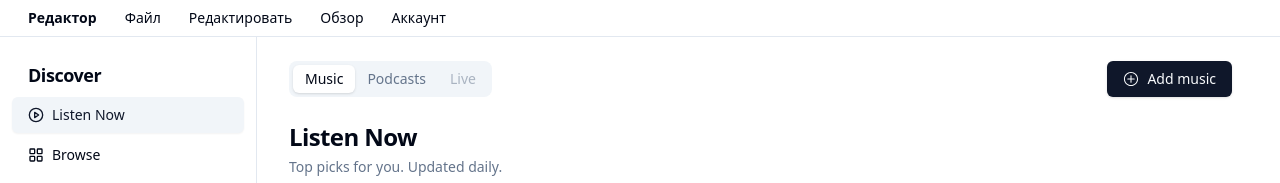
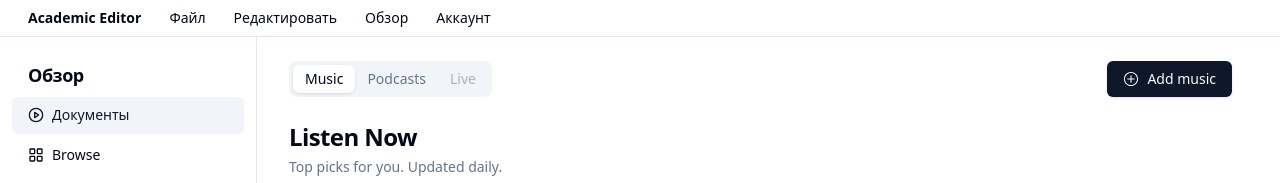
Before and after one commit to finds-su/academic-editor, a React (Vite) app: page / in a window 1280 px wide. Shown: the top 183 px of the page. Built offline with nearby package versions, Linux system fonts and the light colour scheme.

Commit message:
fix: router

```diff
--- a/src/app.tsx
+++ b/src/app.tsx
@@ -3,33 +3,31 @@ import IndexLayout from '@/components/pages/index/index-layout.tsx';
 import { BrowserRouter, Route, Routes } from 'react-router-dom';
 import { Menu } from '@/components/common/menu.tsx';
 import { playlists, Sidebar } from '@/components/common/sidebar.tsx';
-import { Tabs, TabsContent, TabsList, TabsTrigger } from '@/components/ui/tabs.tsx';
-import { Button } from '@/components/ui/button.tsx';
-import { PlusCircledIcon } from '@radix-ui/react-icons';
-import { Separator } from '@/components/ui/separator.tsx';
-import { ScrollArea, ScrollBar } from '@/components/ui/scroll-area.tsx';
-import { AlbumArtwork, listenNowAlbums, madeForYouAlbums } from '@/components/common/album-artwork.tsx';
-import { PodcastEmptyPlaceholder } from '@/components/common/podcast-empty-placeholder.tsx';
+import pages from '@/constants/pages.ts';
+import AboutLayout from '@/components/pages/about/about-layout.tsx';
+import PreferencesLayout from '@/components/pages/preferences/preferences-layout.tsx';
+import DocumentsLayout from '@/components/pages/documents/documents-layout.tsx';
 
 function App() {
     return (
-        <div>
+        <BrowserRouter>
             <Menu />
             <div className="border-t">
                 <div className="bg-background">
                     <div className="grid lg:grid-cols-5">
                         <Sidebar playlists={playlists} className="hidden lg:block" />
                         <div className="col-span-3 lg:col-span-4 lg:border-l">
-                            <BrowserRouter>
-                                <Routes>
-                                    <Route path="*" element={<IndexLayout />} />
-                                </Routes>
-                            </BrowserRouter>
+                            <Routes>
+                                <Route path="*" element={<IndexLayout />} />
+                                <Route path={pages.about} element={<AboutLayout />} />
+                                <Route path={pages.preferences} element={<PreferencesLayout />} />
+                                <Route path={pages.documents} element={<DocumentsLayout />} />
+                            </Routes>
                         </div>
                     </div>
                 </div>
             </div>
-        </div>
+        </BrowserRouter>
     );
 }
 
--- a/src/components/common/menu.tsx
+++ b/src/components/common/menu.tsx
@@ -15,29 +15,50 @@ import {
     MenubarTrigger,
 } from '../ui/menubar';
 import { useTranslation } from 'react-i18next';
+import { useNavigate } from "react-router-dom";
+import pages from '@/constants/pages.ts';
 
 export function Menu() {
     const {t} = useTranslation()
+    const navigate = useNavigate()
+
+
+    const handelAppClick = () => {
+        navigate(pages.index)
+    }
+
+    const handelAboutAppClick = () => {
+        navigate(pages.about)
+    }
+
+    const handelPreferencesClick = () => {
+        navigate(pages.preferences)
+    }
+
     return (
         <Menubar className="rounded-none border-b border-none px-2 lg:px-4">
             <MenubarMenu>
-                <MenubarTrigger className="font-bold">{t("menu.app")}</MenubarTrigger>
+                <MenubarTrigger onClick={handelAppClick} className="font-bold">
+                    {t("menu.app")}
+                </MenubarTrigger>
                 <MenubarContent>
-                    <MenubarItem>{t("submenu.aboutApp")}</MenubarItem>
+                    <MenubarItem onClick={handelAboutAppClick}>
+                        {t("submenu.aboutApp")}
+                    </MenubarItem>
                     <MenubarSeparator />
-                    <MenubarItem>
-                        Preferences... <MenubarShortcut>⌘,</MenubarShortcut>
+                    <MenubarItem onClick={handelPreferencesClick}>
+                        {t('submenu.preferences')} <MenubarShortcut>⌘,</MenubarShortcut>
                     </MenubarItem>
                     <MenubarSeparator />
                     <MenubarItem>
-                        Hide Music... <MenubarShortcut>⌘H</MenubarShortcut>
+                        {t('submenu.hideEditor')} <MenubarShortcut>⌘H</MenubarShortcut>
                     </MenubarItem>
                     <MenubarItem>
-                        Hide Others... <MenubarShortcut>⇧⌘H</MenubarShortcut>
+                        {t('submenu.hideOthers')} <MenubarShortcut>⇧⌘H</MenubarShortcut>
                     </MenubarItem>
                     <MenubarShortcut />
                     <MenubarItem>
-                        Quit Music <MenubarShortcut>⌘Q</MenubarShortcut>
+                        {t('submenu.quitEditor')} <MenubarShortcut>⌘Q</MenubarShortcut>
                     </MenubarItem>
                 </MenubarContent>
             </MenubarMenu>
--- a/src/components/common/sidebar.tsx
+++ b/src/components/common/sidebar.tsx
@@ -1,6 +1,9 @@
 import { cn } from '@/lib/utils';
 import { Button } from '../ui/button';
 import { ScrollArea } from '../ui/scroll-area';
+import { useNavigate } from 'react-router-dom';
+import { useTranslation } from 'react-i18next';
+import pages from '@/constants/pages.ts';
 
 export type Playlist = (typeof playlists)[number];
 
@@ -24,13 +27,21 @@ interface SidebarProps extends React.HTMLAttributes<HTMLDivElement> {
 }
 
 export function Sidebar({ className, playlists }: SidebarProps) {
+    const {t} = useTranslation()
+    const navigate = useNavigate()
+
+    const handelDocumentsClick = () => {
+        navigate(pages.documents)
+    }
     return (
         <div className={cn('pb-12', className)}>
             <div className="space-y-4 py-4">
                 <div className="px-3 py-2">
-                    <h2 className="mb-2 px-4 text-lg font-semibold tracking-tight">Discover</h2>
+                    <h2 className="mb-2 px-4 text-lg font-semibold tracking-tight">
+                        {t("sidebar.review")}
+                    </h2>
                     <div className="space-y-1">
-                        <Button variant="secondary" className="w-full justify-start">
+                        <Button onClick={handelDocumentsClick} variant="secondary" className="w-full justify-start">
                             <svg
                                 xmlns="http://www.w3.org/2000/svg"
                                 viewBox="0 0 24 24"
@@ -44,7 +55,7 @@ export function Sidebar({ className, playlists }: SidebarProps) {
                                 <circle cx="12" cy="12" r="10" />
                                 <polygon points="10 8 16 12 10 16 10 8" />
                             </svg>
-                            Listen Now
+                            {t("sidebar.documents")}
                         </Button>
                         <Button variant="ghost" className="w-full justify-start">
                             <svg
--- /dev/null
+++ b/src/components/pages/about/about-layout.tsx
@@ -0,0 +1,9 @@
+import React from 'react';
+
+export default function AboutLayout() {
+    return (
+        <div className="h-full px-4 py-6 lg:px-8">
+            About app
+        </div>
+    );
+}
--- /dev/null
+++ b/src/components/pages/documents/documents-layout.tsx
@@ -0,0 +1,19 @@
+import { PlusCircledIcon } from '@radix-ui/react-icons';
+
+import { Button } from '@/components/ui/button';
+import { ScrollArea, ScrollBar } from '@/components/ui/scroll-area';
+import { Separator } from '@/components/ui/separator';
+import { Tabs, TabsContent, TabsList, TabsTrigger } from '@/components/ui/tabs';
+import { Menu } from '@/components/common/menu.tsx';
+import { playlists, Sidebar } from '@/components/common/sidebar.tsx';
+import { AlbumArtwork, listenNowAlbums, madeForYouAlbums } from '@/components/common/album-artwork.tsx';
+import { PodcastEmptyPlaceholder } from '@/components/common/podcast-empty-placeholder.tsx';
+import React from 'react';
+
+export default function DocumentsLayout() {
+    return (
+        <div className="h-full px-4 py-6 lg:px-8">
+            Documents
+        </div>
+    );
+}
--- a/src/components/pages/index/index-layout.tsx
+++ b/src/components/pages/index/index-layout.tsx
@@ -4,8 +4,6 @@ import { Button } from '@/components/ui/button';
 import { ScrollArea, ScrollBar } from '@/components/ui/scroll-area';
 import { Separator } from '@/components/ui/separator';
 import { Tabs, TabsContent, TabsList, TabsTrigger } from '@/components/ui/tabs';
-import { Menu } from '@/components/common/menu.tsx';
-import { playlists, Sidebar } from '@/components/common/sidebar.tsx';
 import { AlbumArtwork, listenNowAlbums, madeForYouAlbums } from '@/components/common/album-artwork.tsx';
 import { PodcastEmptyPlaceholder } from '@/components/common/podcast-empty-placeholder.tsx';
 import React from 'react';
--- /dev/null
+++ b/src/components/pages/preferences/preferences-layout.tsx
@@ -0,0 +1,9 @@
+import React from 'react';
+
+export default function PreferencesLayout() {
+    return (
+        <div className="h-full px-4 py-6 lg:px-8">
+            Preferences
+        </div>
+    );
+}
--- /dev/null
+++ b/src/constants/pages.ts
@@ -0,0 +1,11 @@
+const pages = {
+    index: "/",
+
+    about: "/about/",
+
+    preferences: "/preferences/",
+
+    documents: "/documents/"
+}
+
+export default pages
--- a/src/locales/ru.json
+++ b/src/locales/ru.json
@@ -1,8 +1,14 @@
 {
-  "menu.app": "Редактор",
+  "menu.app": "Academic Editor",
   "menu.file": "Файл",
   "menu.edit": "Редактировать",
   "menu.view": "Обзор",
   "menu.account": "Аккаунт",
-  "submenu.aboutApp": "О редакторе"
+  "submenu.aboutApp": "О редакторе",
+  "submenu.preferences": "Настройки",
+  "submenu.hideEditor": "Скрыть Academic Editor",
+  "submenu.hideOthers": "Скрыть остальные",
+  "submenu.quitEditor": "Выйти из Academic Editor",
+  "sidebar.review": "Обзор",
+  "sidebar.documents": "Документы"
 }
```
